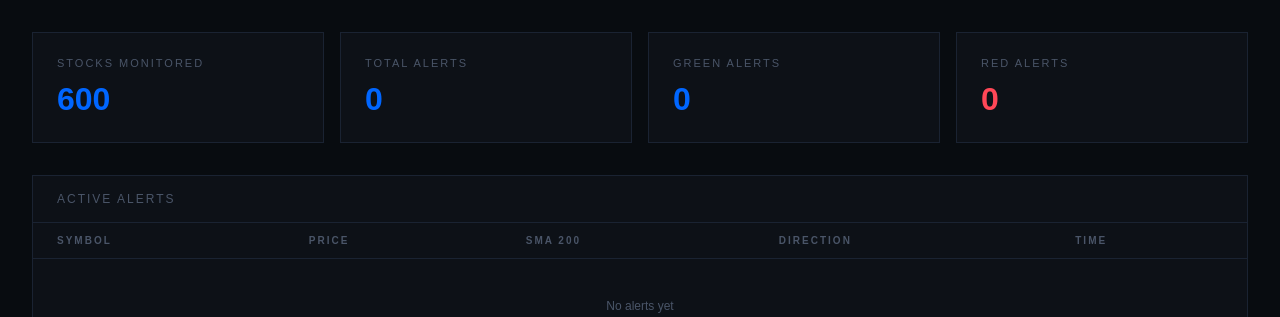
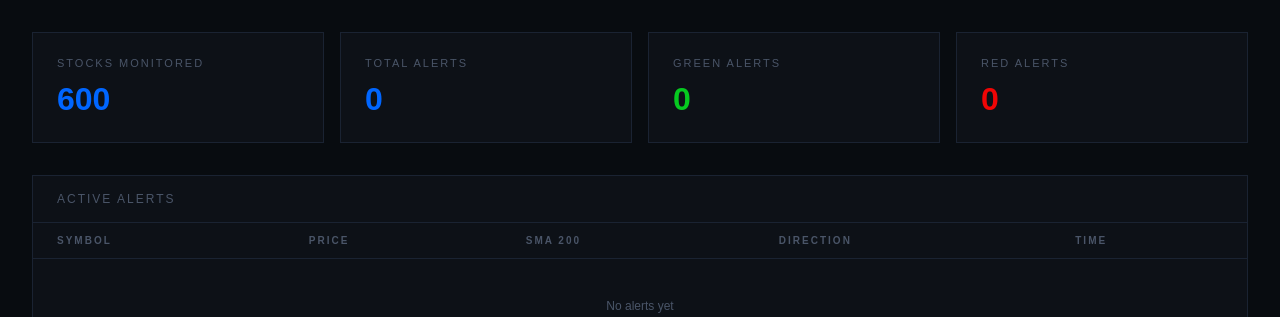
Before and after one commit to Mauro-Dev-T/stock-alerts-ramon, a Flask app: page / in a window 1280 px wide. Shown: the part 60-377 px from the top of the page. Run offline with Flask 3, Linux system fonts and the light colour scheme; a user stored in the database is signed in; data that the repository does not hold is empty.

Commit message:
Fix green alerts color CSS

```diff
--- a/templates/dashboard.html
+++ b/templates/dashboard.html
@@ -76,7 +76,8 @@
             font-weight: bold;
         }
 
-        .stat-value.red { color: #ff4757; }
+        .stat-value.red { color: #f00505; }
+        .stat-value.green { color: #06c920; }
 
         .card {
             background: #0d1117;
```
